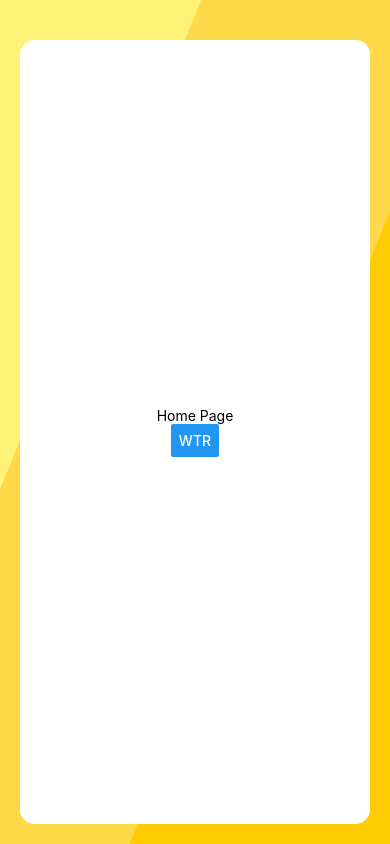
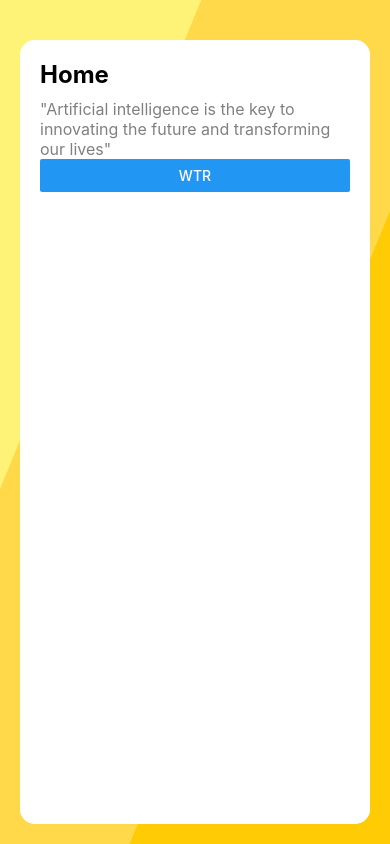
Before and after one commit to Windesheim-AI/Windesheim.AI, a React Native app: screen /Home in a window 390 px wide. Built offline with nearby package versions, Linux system fonts and the light colour scheme.

Commit message:
[US-66] Convert figma components to React components
I started designing the screen of the homepage.

```diff
--- a/src/routes/index.tsx
+++ b/src/routes/index.tsx
@@ -11,7 +11,7 @@ export const Router = () => {
     return (
         <NavigationContainer>
             <Stack.Navigator
-                initialRouteName="WTR"
+                initialRouteName="Home"
                 screenOptions={{
                     headerShown: false,
                 }}
--- a/src/screens/Home.tsx
+++ b/src/screens/Home.tsx
@@ -13,16 +13,27 @@ export const HomeScreen = ({ navigation }: HomeScreenProps) => {
 
     const styles = StyleSheet.create({
         container: {
-            alignItems: 'center',
             backgroundColor: colors.background,
             flex: 1,
-            justifyContent: 'center',
+            padding: 20,
+        },
+        header: {
+            fontSize: 24,
+            fontWeight: 'bold',
+            marginBottom: 10,
+        },
+        description: {
+            color: 'gray',
+            fontSize: 16,
         },
     });
 
     return (
         <View style={styles.container}>
-            <Text>Home Page</Text>
+            <Text style={styles.header}>Home</Text>
+            <Text style={styles.description}>
+                "Artificial intelligence is the key to innovating the future and transforming our lives"
+            </Text>
             <Button
                 title="WTR"
                 onPress={() => navigation.navigate('WTR', { screen: 'WTR' })}
```
